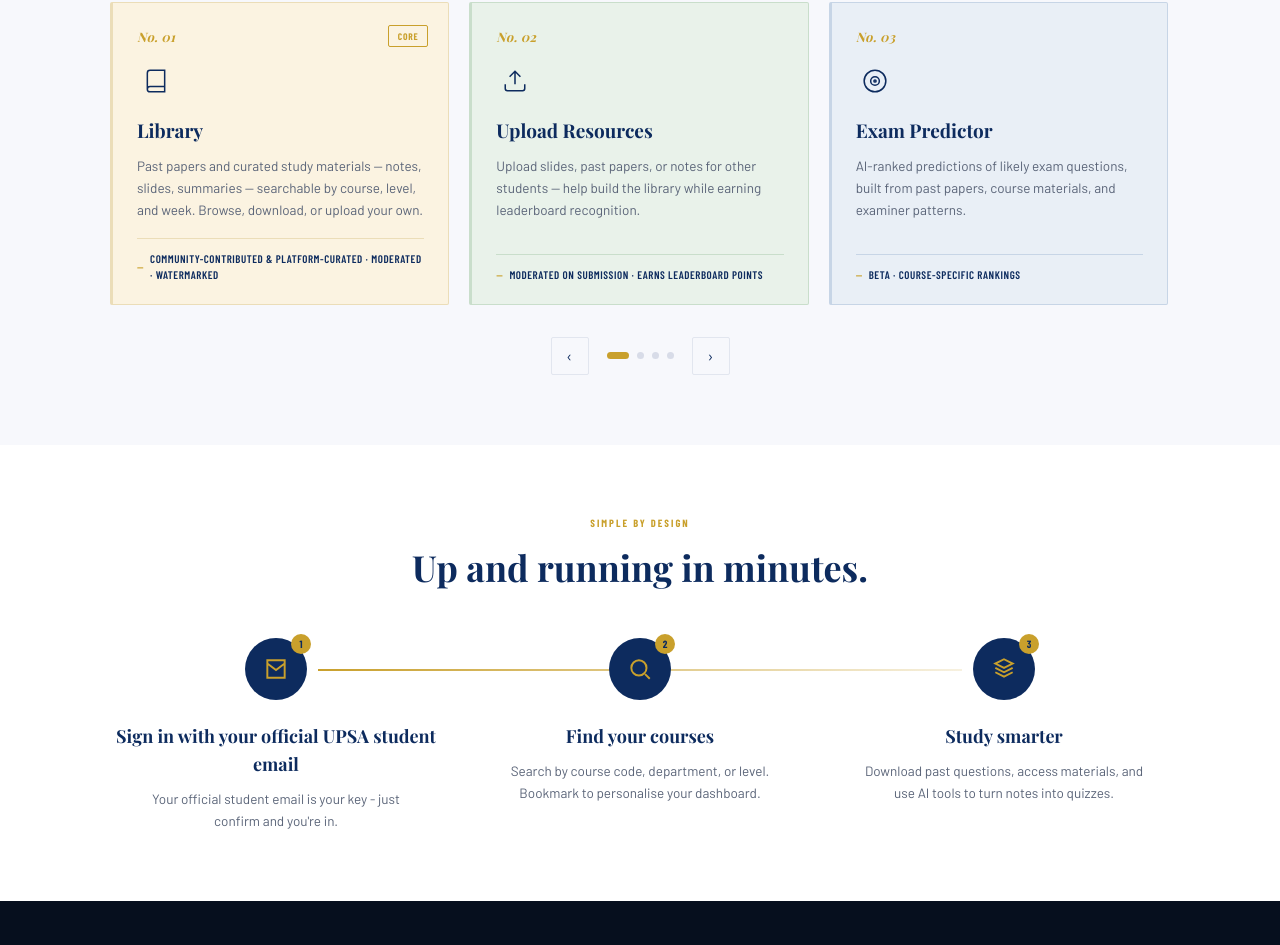
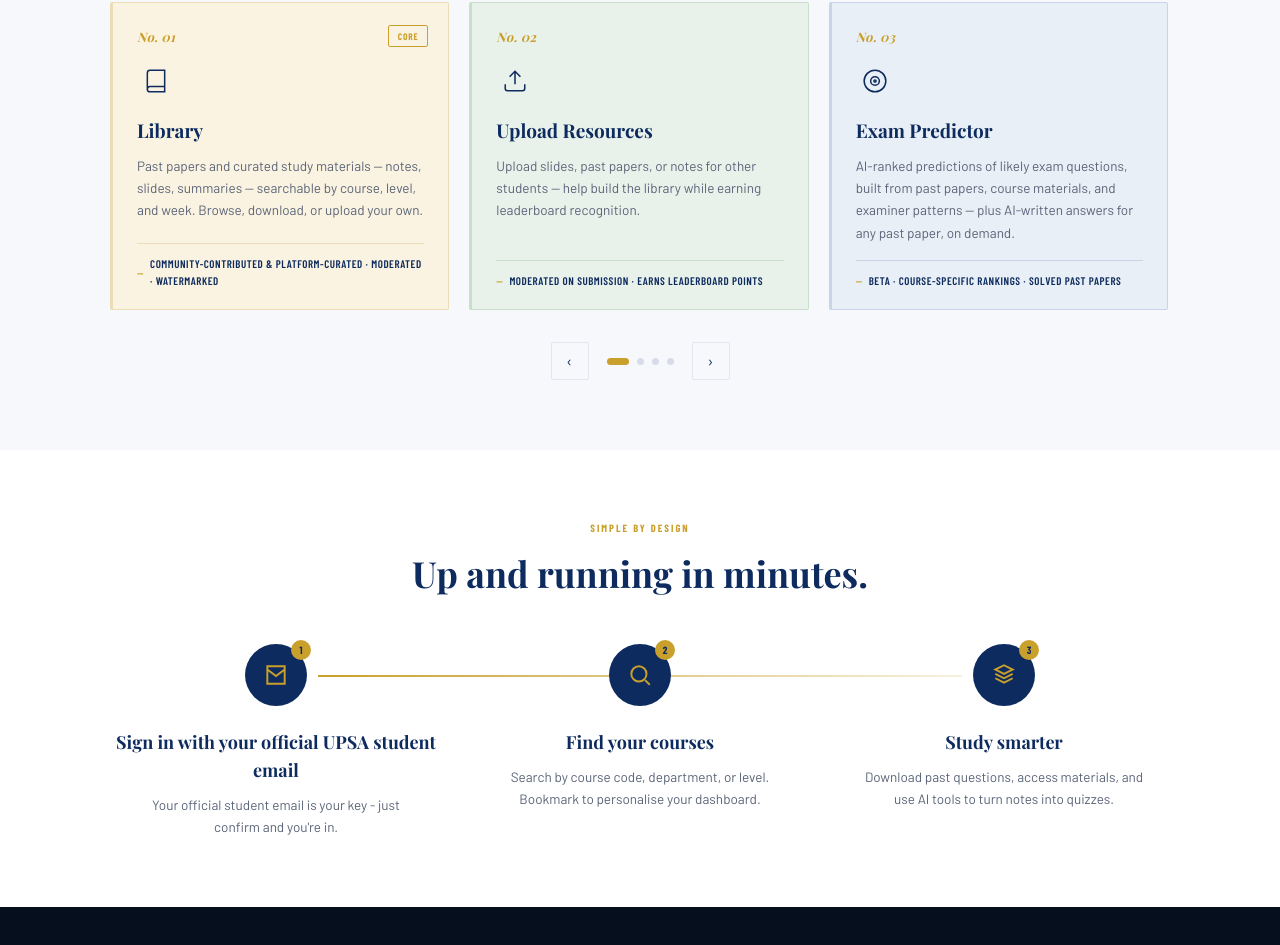
Before and after one commit to johnadamsmahama/distinction-library, a Next.js app: page / in a window 1280 px wide. Shown: the part 1260-2205 px from the top of the page. Built offline with nearby package versions, Linux system fonts and the light colour scheme; no server answers; the database is empty; a web font is replaced by a local one.

Commit message:
Enhance 'Exam Predictor' feature description and tags
Updated the description and tag for the 'Exam Predictor' feature to include AI-written answers and a new tag.

```diff
--- a/components/Features.tsx
+++ b/components/Features.tsx
@@ -19,8 +19,8 @@ const CARDS = [
   },
   {
     title: 'Exam Predictor',
-    desc: 'AI-ranked predictions of likely exam questions, built from past papers, course materials, and examiner patterns.',
-    tag: 'Beta · Course-specific rankings',
+    desc: 'AI-ranked predictions of likely exam questions, built from past papers, course materials, and examiner patterns — plus AI-written answers for any past paper, on demand.',
+    tag: 'Beta · Course-specific rankings · Solved Past Papers',
     path: 'M12 22c5.523 0 10-4.477 10-10S17.523 2 12 2 2 6.477 2 12s4.477 10 10 10z M12 16a4 4 0 100-8 4 4 0 000 8z M12 13a1 1 0 100-2 1 1 0 000 2z',
   },
   {
```
